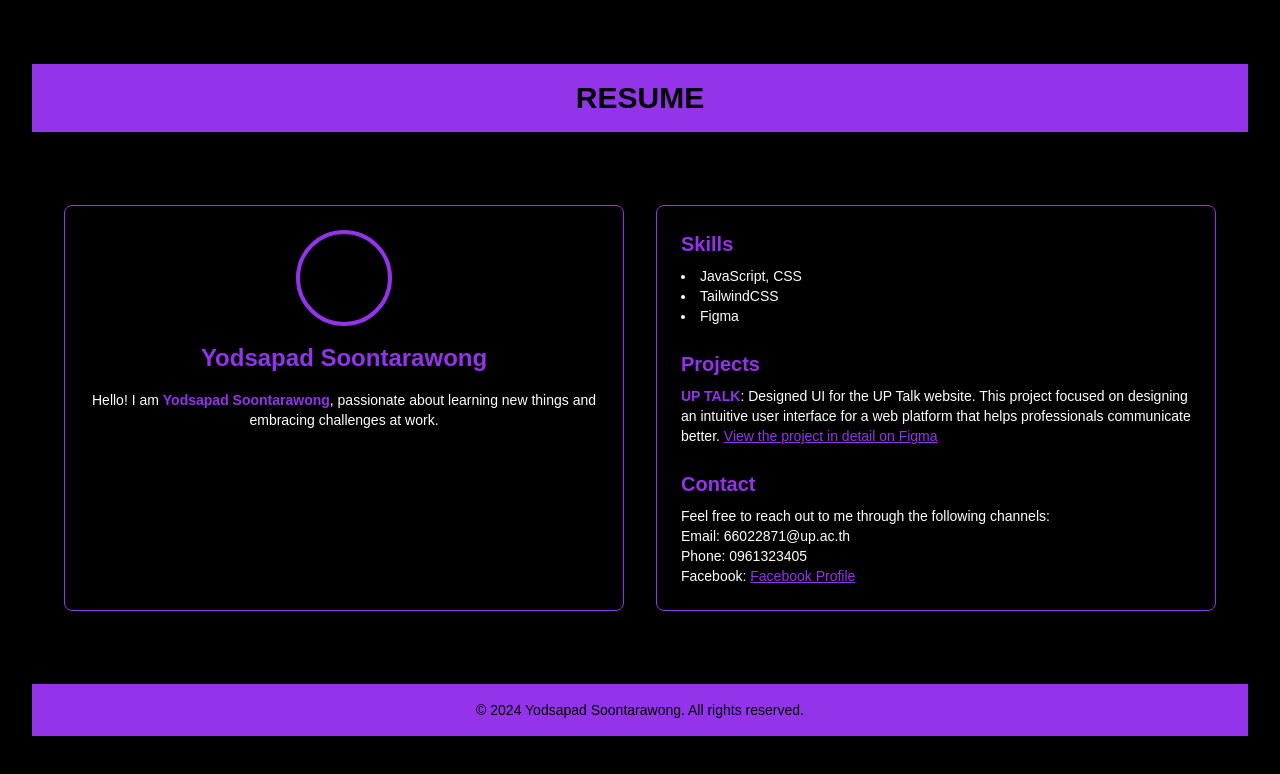
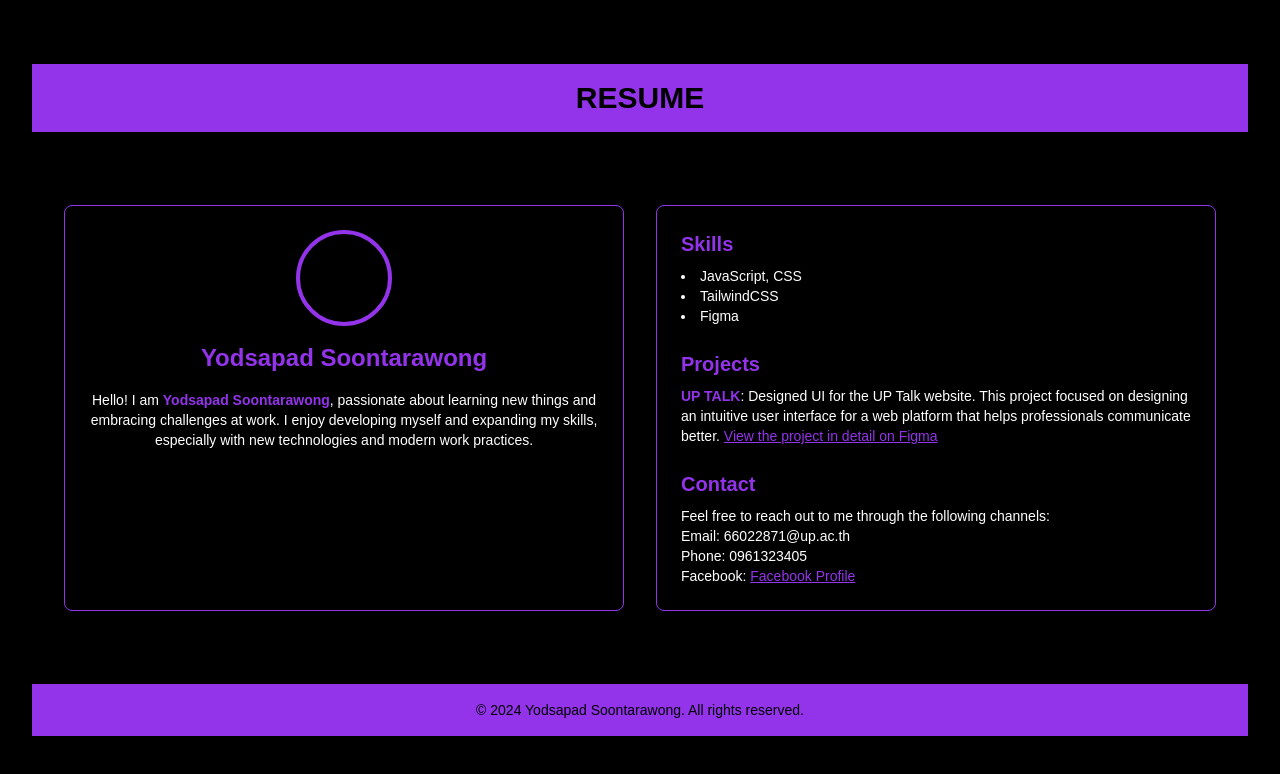
Before and after one commit to yodsapad/resume-portfolio, a Next.js app: page / in a window 1280 px wide. Shown: the top 774 px of the page. Built offline with nearby package versions, Linux system fonts and the light colour scheme.

Commit message:
Commit message 2

```diff
--- a/pages/index.js
+++ b/pages/index.js
@@ -17,7 +17,7 @@ export default function Home() {
             </h2>
             <p className="text-sm">
               Hello! I am <strong className="text-purple-600">Yodsapad Soontarawong</strong>, passionate about
-              learning new things and embracing challenges at work.
+              learning new things and embracing challenges at work. I enjoy developing myself and expanding my skills, especially with new technologies and modern work practices.
             </p>
           </div>
         </section>
```
